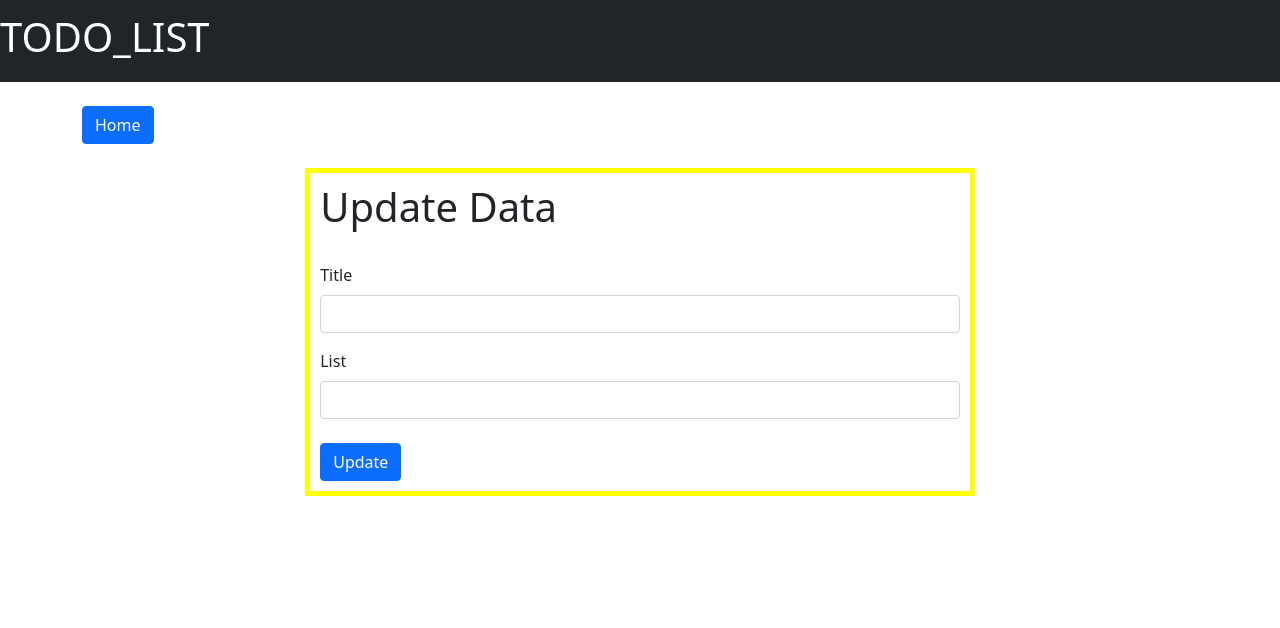
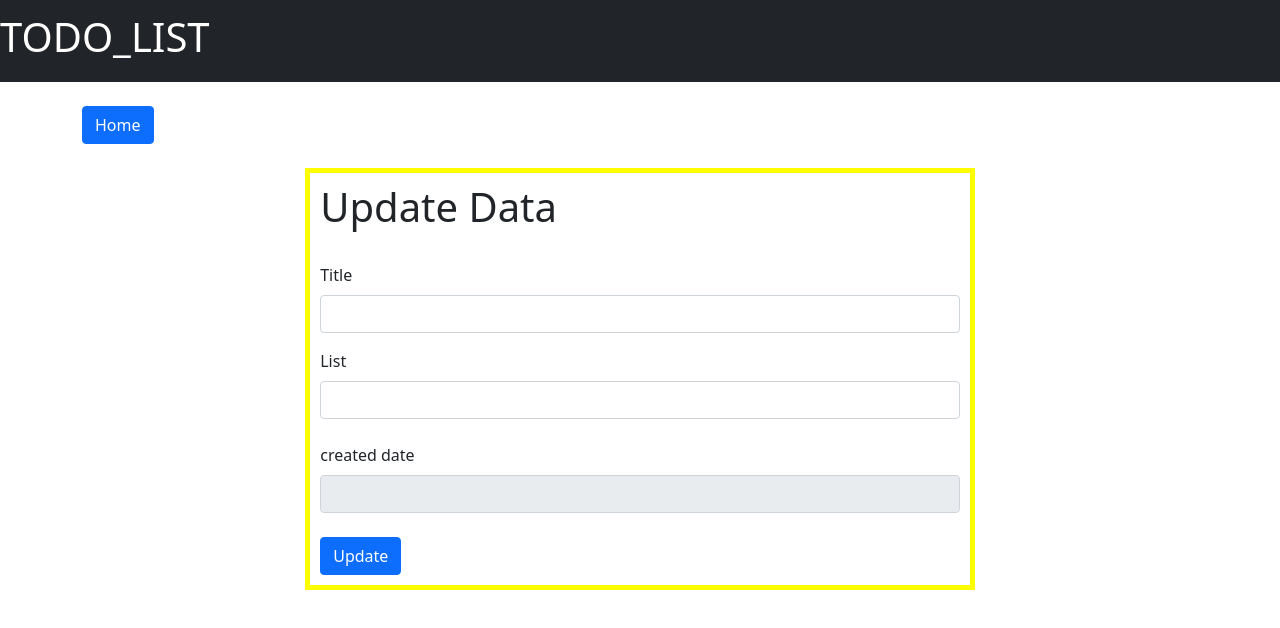
Before and after one commit to gavingunapala/NextjsTodolist, a Next.js app: page /edit/1 in a window 1280 px wide. Shown: the top 628 px of the page. Built offline with nearby package versions, Linux system fonts and the light colour scheme; no server answers.

Commit message:
add date to the update form

```diff
--- a/pages/edit/[id].js
+++ b/pages/edit/[id].js
@@ -10,6 +10,7 @@ function edit() {
   let id = router.query.id;
   const [title, settitle] = useState("");
   const [body, setbody] = useState("");
+  const [date, setdate] = useState("");
 
   useEffect(() => {
     if (id) {
@@ -19,6 +20,7 @@ function edit() {
           .then((res) => {
             settitle(res.data.data.title);
             setbody(res.data.data.body);
+            setdate(res.data.data.todaydate);
           })
           .catch((err) => {});
       }
@@ -34,6 +36,9 @@ function edit() {
   };
   const bodySetter = (e) => {
     setbody(e.target.value);
+  };
+  const dateSetter = (e) => {
+    setdate(e.target.value);
   };
   const submit = (e) => {
     e.preventDefault();
@@ -89,6 +94,17 @@ function edit() {
               onChange={bodySetter}
             />
             <br />
+            <label htmlFor="Listitems" className="form-label">
+              created date
+            </label>
+            <input
+              type="text"
+              id="ListTODO"
+              value={date}
+              className="form-control"
+              readOnly="true"
+            />
+            <br />
             <button id="add" className="btn btn-primary" onClick={submit}>
               Update
             </button>
--- a/pages/index.js
+++ b/pages/index.js
@@ -4,7 +4,7 @@ import axios from "axios";
 import "bootstrap/dist/css/bootstrap.css";
 import Navbar from "../components/GetData/navbar";
 import styles from "../styles.module.css";
-import Head from "next/head";
+
 function home() {
   const [data, setdata] = useState([]);
   useEffect(() => {
@@ -13,7 +13,6 @@ function home() {
         .get("http://localhost:3000/api/test")
         .then((res) => {
           setdata(res.data.data.reverse());
-          console.log(res.data.data);
         })
         .catch((err) => {});
     }
```
